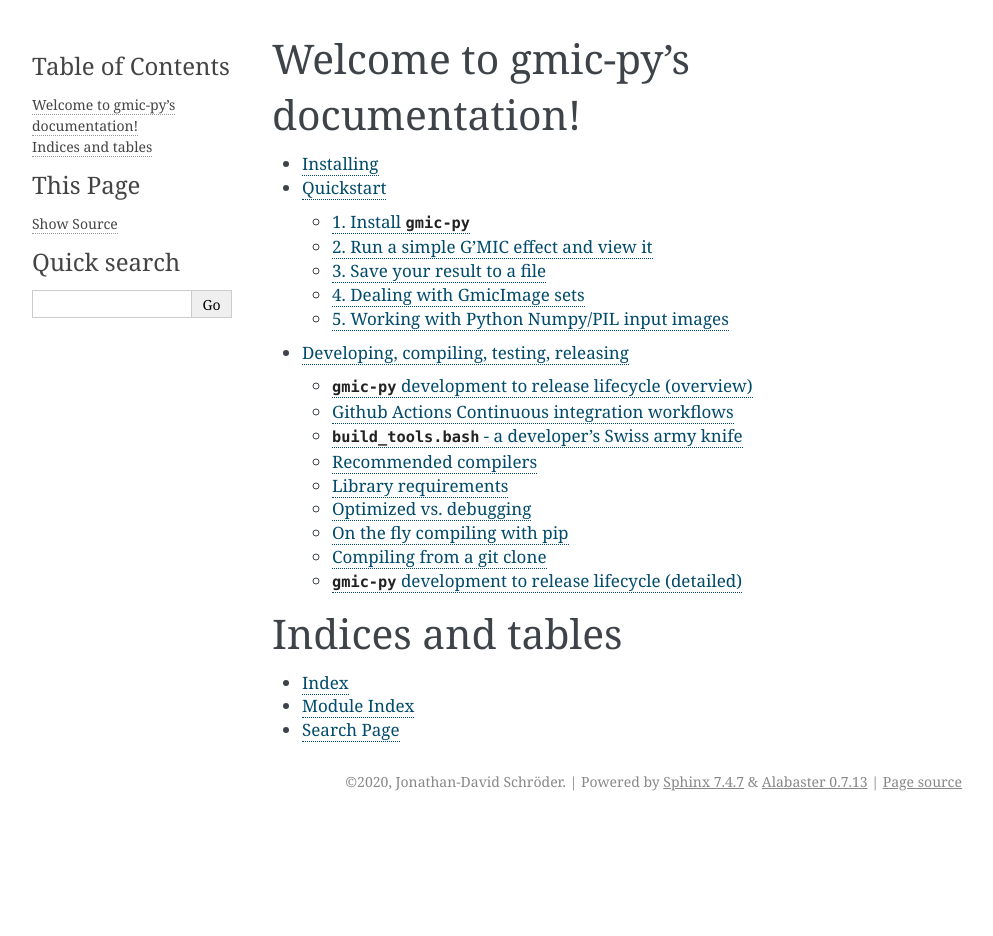
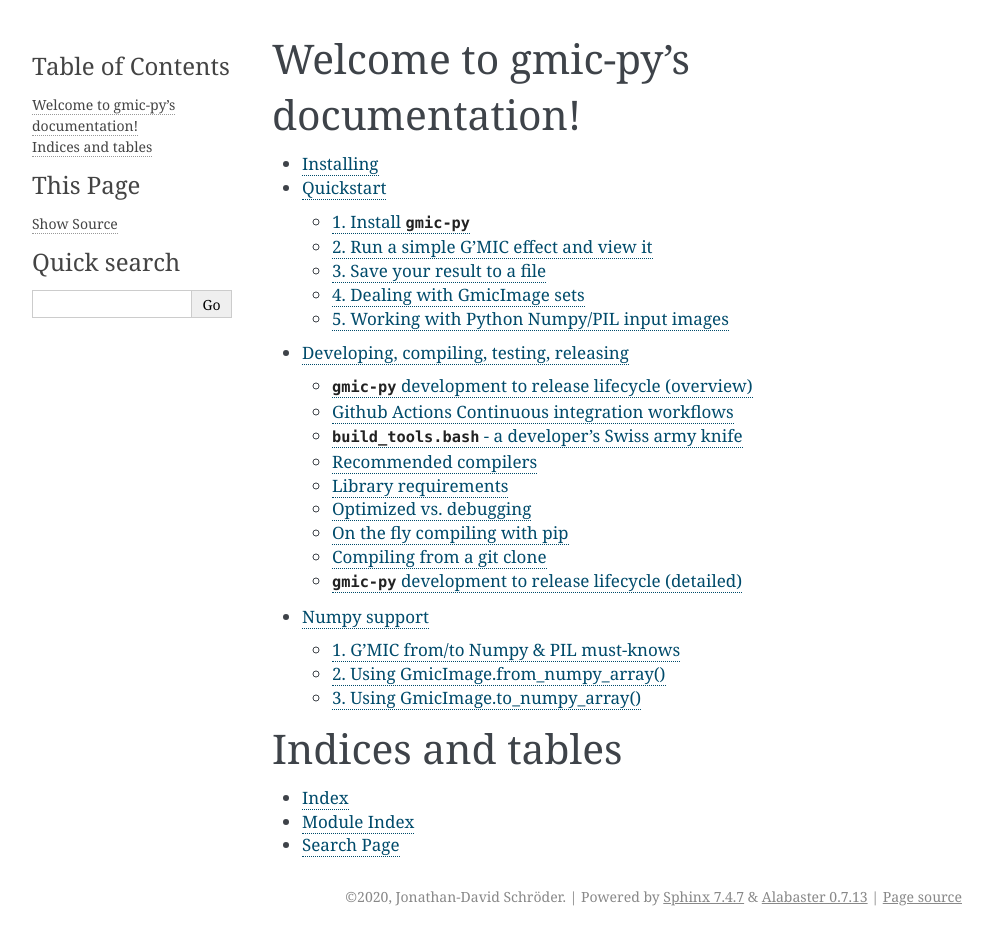
Before and after one commit to myselfhimself/gmic-py, a Sphinx documentation site: the page built from docs/index.rst, in a window 1280 px wide. Shown: the whole page, without its empty margins (148-1141 px from the left). Built offline with Sphinx 7.4.7, drawn with Linux system fonts in a browser that asks for light colours; before the commit the page ends 900 px from its top, so only the background shows below that; some of the changed lines change nothing that is shown.

Commit message:
#52 adding numpy doc with must-knows preamble

```diff
--- a/docs/index.rst
+++ b/docs/index.rst
@@ -9,6 +9,7 @@
    installing
    gettingstarted
    compiling
+   numpy
 
 
 
--- /dev/null
+++ b/docs/numpy.rst
@@ -0,0 +1,46 @@
+Numpy support
+=============
+Since gmic-py 2.9.1, you can convert ``GmicImage``s from and to ``numpy.ndarray``s.
+
+1. G'MIC from/to Numpy & PIL must-knows
+########################################
+* G'MIC works in 1D, 2D, 3D, or 4D. Numpy can work from 0D (scalar) to N dimensions (>4D).
+* G'MIC has the following array shapes' dimension order: ``(width, height, depth, spectrum)`` (each shape dimension is >= 1). The ``spectrum`` dimension represents the number of values per pixel (eg. for RGB images, ``spectrum=3``).
+* G'MIC works in float32 (ie. 4-bytes floats), which can store signed integers and floats. It is agnostic on the range of value (eg. not just 0-255). Casts from and to numpy.ndarray will be done for you. Use `numpy.ndarray.astype <https://numpy.org/doc/stable/reference/generated/numpy.ndarray.astype.html>`_ or ``GmicImage().to_numpy_array(astype=...)`` if needed.
+* G'MIC can store a few billions of values per pixel (eg. not just R,G,B,A).
+* G'MIC is not made for real-time image processing but is quite fast though :).
+* G'MIC stores pixel values internally in a non-interleaved format, eg. ``R,R,R,G,G,G,B,B,B`` for ``(3,1,3)`` image shape.
+* The G'MIC => numpy.ndarray conversion (ie. ``GmicImage.to_numpy_array()``) will flip G'MIC's shape to look like a algebrae-culture-one, ie. (depth, height, width, spectrum), with all dimensions present and >= 1.
+
+* PIL - the Python Imaging Library is often used to provide images from a file to numpy in order to end up with a numpy.ndarray object. PIL works in 2d mostly with 1 or more values per pixel.
+* PIL will display a shape of ``(h,w)`` for greyscale images (eg. pgm ones), which will be interpreted by G'MIC as (w,h,1,1).
+* PIL swaps the width and height of the 2d images it opens, giving shapes such as (h,w) (greyscale images) or (h,w,3) (RGB images).
+* The usual way to load an image to numpy with PIL is the following:
+
+.. code-block:: sh
+    pip install Pillow
+
+.. code-block:: python
+    import numpy
+    import PIL.Image
+    image_from_numpy = numpy.array(PIL.Image.open("myfile.png"))
+    image_from_numpy.shape # eg. (480, 640, 3) for a 640x480 RGB image
+
+* ``numpy`` is not a requirement for the G'MIC's Python binding to install, start and work
+* Though, ``numpy`` needs to be installed within your Python environment (but will be imported by G'MIC if you do not import it yourself) for the ``GmicImage.from_numpy_array()`` and ``GmicImage.to_numpy_array()`` to work.
+
+.. code-block:: sh
+    pip install numpy
+
+* ``numpy`` is very tolerant and does not have side-effects on your arrays in the ``G'MIC <=> numpy`` conversions, instead blame our G'MIC Python binding or PIL/other image-loading frameworks if used.
+* Use ``numpy.expand_dims`` and ``numpy.atleast_2d``, ``numpy.atleast_3d`` to fix your numpy arrays's dimensions.
+* You might want to flip your pixel values, depending on your pipeline to obtain a numpy array (eg. ``BGR<->RGB``).
+
+
+2. Using GmicImage.from_numpy_array()
+#####################################
+TODO
+
+3. Using GmicImage.to_numpy_array()
+#########################################
+TODO
```
